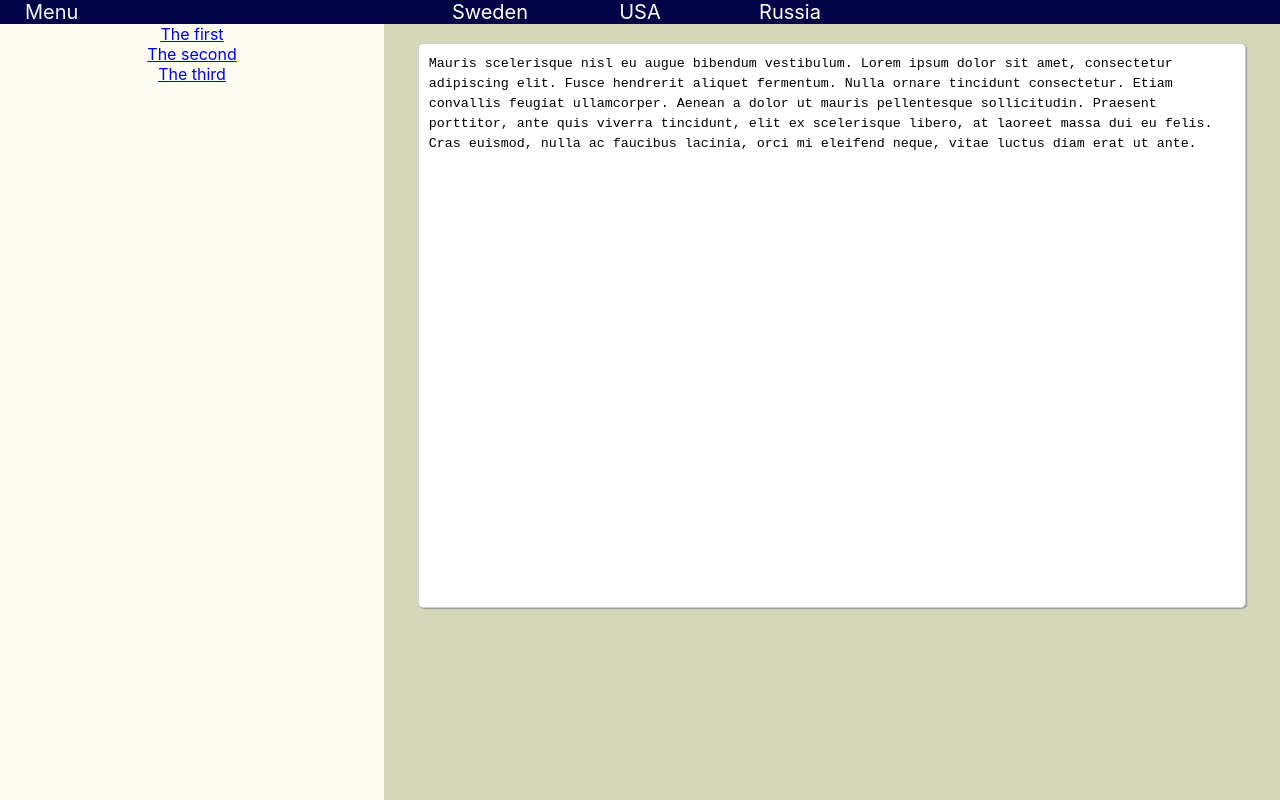
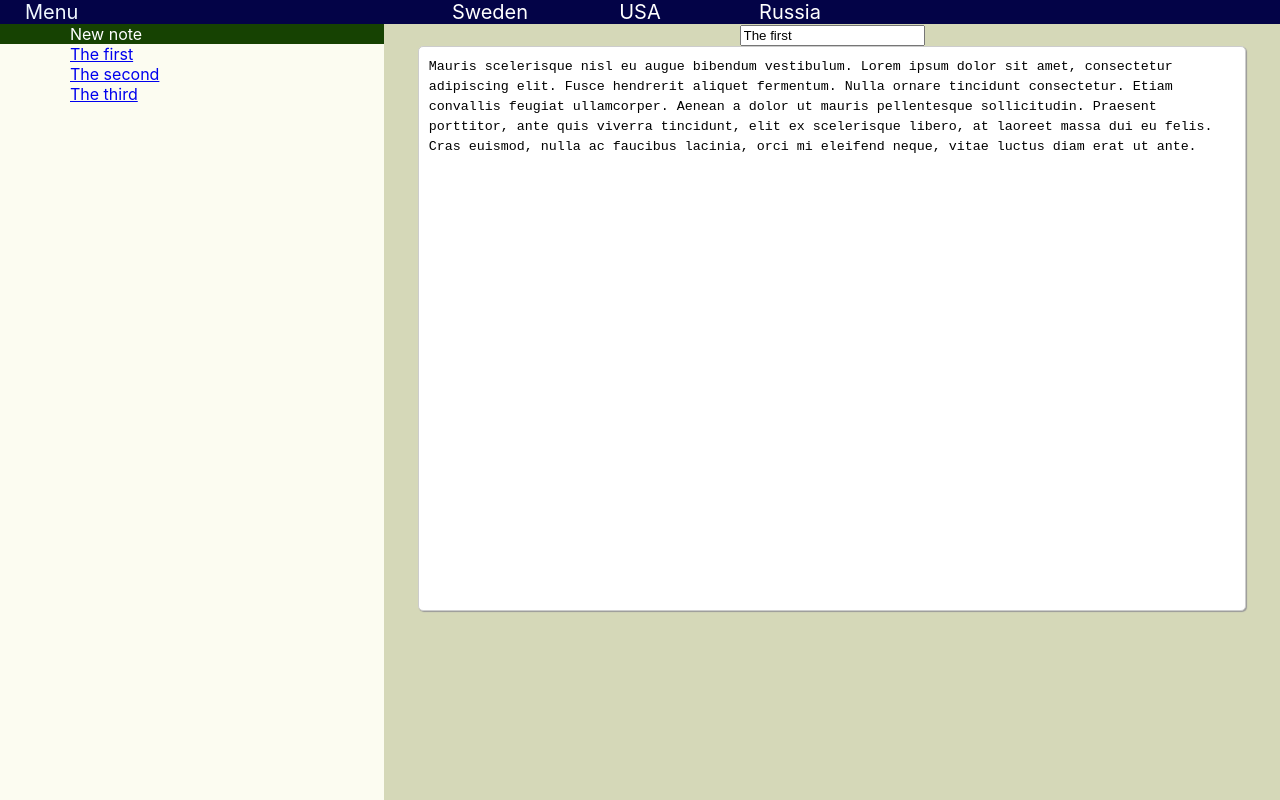
Before and after one commit to EleonoraKazakova/react1, a React (Create React App) app: page /note/1 in a window 1280 px wide. Built offline with nearby package versions, Linux system fonts and the light colour scheme.

Commit message:
Make note name editable

```diff
--- a/src/note/Items.css
+++ b/src/note/Items.css
@@ -1,11 +1,16 @@
 .Items-link{
     display: flex;
     flex-direction: column;
-
+    padding-left: 70px;
 }
 
 .Items-current{
     display: flex;
     flex-direction: column;
     background-color: rgba(213, 216, 184);
+    padding-left: 70px;
 }
+
+.Items-link:hover {
+    background-color: rgb(146, 173, 148);
+}
--- a/src/note/Note.css
+++ b/src/note/Note.css
@@ -8,9 +8,21 @@
 .noteItem{
     background-color: rgb(252, 252, 241);
     width: 30%;
+    text-align: left;
 }
 
 .noteText{
     background-color: rgba(213, 216, 184);
     width: 70%;
 }
+
+.noteAdd {
+    background-color: rgb(22, 66, 2);
+    color: white;
+    padding-left: 70px;
+    cursor: pointer;
+}
+
+.noteAdd:hover {
+    background-color: rgb(6, 95, 14);
+}
--- a/src/note/Note.js
+++ b/src/note/Note.js
@@ -4,22 +4,25 @@ import Items from './Items'
 import NoteText from './NoteText'
 
 const notes = {
-    '1': {name: 'The first', title: 'Text 1', text: 'Mauris scelerisque nisl eu augue bibendum vestibulum. Lorem ipsum dolor sit amet, consectetur adipiscing elit. Fusce hendrerit aliquet fermentum. Nulla ornare tincidunt consectetur. Etiam convallis feugiat ullamcorper. Aenean a dolor ut mauris pellentesque sollicitudin. Praesent porttitor, ante quis viverra tincidunt, elit ex scelerisque libero, at laoreet massa dui eu felis. Cras euismod, nulla ac faucibus lacinia, orci mi eleifend neque, vitae luctus diam erat ut ante.'},
-    '2': {name: 'The second', title: 'Text 2', text: 'Integer libero metus, rutrum eu faucibus id, lobortis sit amet arcu. Suspendisse potenti. Donec et quam facilisis, finibus nibh non, blandit enim. Mauris in facilisis lectus, a elementum libero. Nunc eleifend, urna nec scelerisque consectetur, tortor augue accumsan nisi, id tempus est risus a eros. Nullam dapibus gravida tortor, a scelerisque augue. '},
-    '3': {name: 'The third', title: 'Text 3', text: 'lacinia in ultrices ut, mollis sit amet nisl. Praesent sed est accumsan, ultrices justo vel, blandit est. Maecenas facilisis erat sed vehicula suscipit. Etiam sed massa vel turpis posuere fringilla. Aenean quis lacus a mi suscipit placerat eu in turpis. Integer tincidunt dui id massa pharetra, rhoncus tincidunt leo posuere. Donec porta consectetur mi, at pulvinar dui volutpat in. Nam quam erat, consectetur nec elit quis, dictum tempus elit. Quisque elit risus, venenatis sed erat nec, porttitor varius neque. Nunc ex nulla, vehicula ut aliquam et, tincidunt vel tellus.'}
+  '1': { name: 'The first', text: 'Mauris scelerisque nisl eu augue bibendum vestibulum. Lorem ipsum dolor sit amet, consectetur adipiscing elit. Fusce hendrerit aliquet fermentum. Nulla ornare tincidunt consectetur. Etiam convallis feugiat ullamcorper. Aenean a dolor ut mauris pellentesque sollicitudin. Praesent porttitor, ante quis viverra tincidunt, elit ex scelerisque libero, at laoreet massa dui eu felis. Cras euismod, nulla ac faucibus lacinia, orci mi eleifend neque, vitae luctus diam erat ut ante.' },
+  '2': { name: 'The second', text: 'Integer libero metus, rutrum eu faucibus id, lobortis sit amet arcu. Suspendisse potenti. Donec et quam facilisis, finibus nibh non, blandit enim. Mauris in facilisis lectus, a elementum libero. Nunc eleifend, urna nec scelerisque consectetur, tortor augue accumsan nisi, id tempus est risus a eros. Nullam dapibus gravida tortor, a scelerisque augue. ' },
+  '3': { name: 'The third', text: 'lacinia in ultrices ut, mollis sit amet nisl. Praesent sed est accumsan, ultrices justo vel, blandit est. Maecenas facilisis erat sed vehicula suscipit. Etiam sed massa vel turpis posuere fringilla. Aenean quis lacus a mi suscipit placerat eu in turpis. Integer tincidunt dui id massa pharetra, rhoncus tincidunt leo posuere. Donec porta consectetur mi, at pulvinar dui volutpat in. Nam quam erat, consectetur nec elit quis, dictum tempus elit. Quisque elit risus, venenatis sed erat nec, porttitor varius neque. Nunc ex nulla, vehicula ut aliquam et, tincidunt vel tellus.' }
 }
 
-function Note(props){
-    const [curretnNotes, setCurrentNotes] = useState(notes)
+function Note(props) {
+  const [currentNotes, setCurrentNotes] = useState(notes)
   return (
     <div className='note'>
       <div className='noteItem'>
-        <Items items={curretnNotes} currentItems={props.item} />
+        <div className='noteAdd'>New note</div>
+        <Items items={currentNotes} currentItems={props.item} />
       </div>
       <div className='noteText'>
         <NoteText
-        text={curretnNotes[props.item].text}
-        saveText={(newText) => setCurrentNotes({...curretnNotes, [props.item]: {...curretnNotes[props.item], text: newText} })}
+          text={currentNotes[props.item].text}
+          name={currentNotes[props.item].name}
+          saveName={newName => setCurrentNotes({...currentNotes, [props.item]: {...currentNotes[props.item], name: newName} })}
+          saveText={(newText) => setCurrentNotes({ ...currentNotes, [props.item]: { ...currentNotes[props.item], text: newText } })}
         />
       </div>
     </div>
--- a/src/note/NoteText.js
+++ b/src/note/NoteText.js
@@ -4,8 +4,14 @@ import './NoteText.css'
 function NoteText(props) {
     return (
         <>
-            <h3>{props.title}</h3>
-            <textarea className='NoteText-text' value={props.text}
+            <input
+                type='text'
+                value={props.name}
+                onChange={event => props.saveName(event.target.value)}
+            />
+            <textarea
+                className='NoteText-text'
+                value={props.text}
                 onChange={(event) => props.saveText(event.target.value)}
             />
         </>
```
Also changed, not shown: src/note/Items.js (+3 -5 lines). Lines whose indentation alone changed are shown as unchanged.
